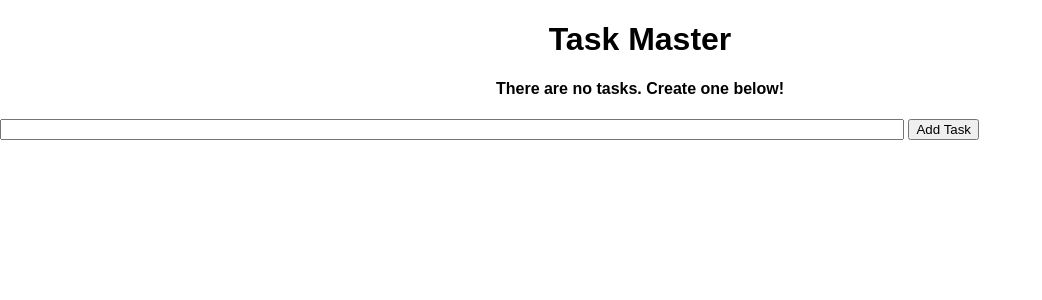
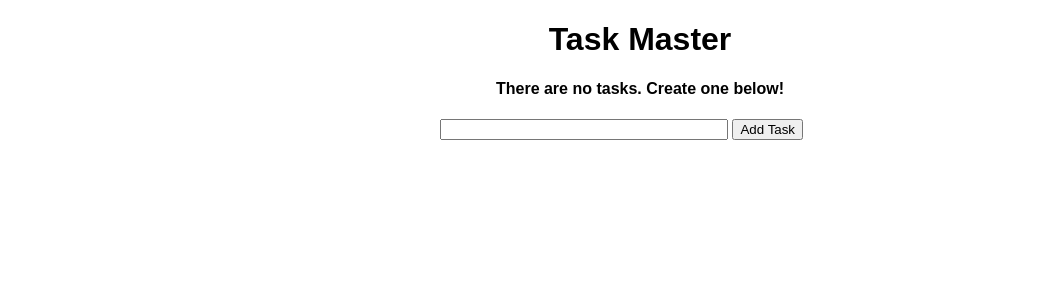
Before and after one commit to sdeepti2381/WeightLossApp, a Flask app: page / in a window 1280 px wide. Shown: the top 300 px of the page, without its empty margins (0-1042 px from the left). Run offline with Flask 2, Linux system fonts and the light colour scheme; data that the repository does not hold is empty.

Commit message:
2nd commit

```diff
--- a/static/css/main.css
+++ b/static/css/main.css
@@ -1,7 +1,24 @@
-body {
-
+body, html {
     margin: 0;
     font-family: sans-serif;
+}
+
+.content {
+    margin: 0 auto;
+    width: 400px;
+}
+
+table, td, th {
+    border: 1px solid #aaa;
+}
+
+table {
+    border-collapse: collapse;
+    width: 100%;
+}
+
+th {
+    height: 30px;
 }
 
 td {
@@ -14,5 +31,5 @@ td {
 }
 
 #content {
-    width: 70%
+    width: 70%;
 }
```
